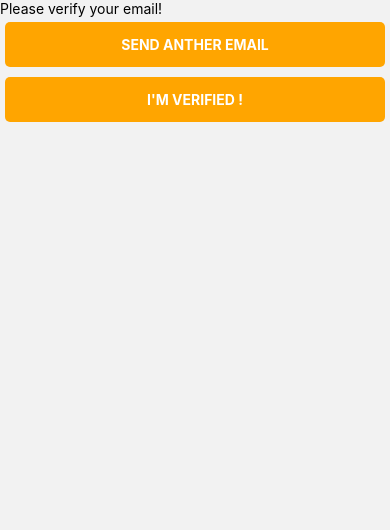
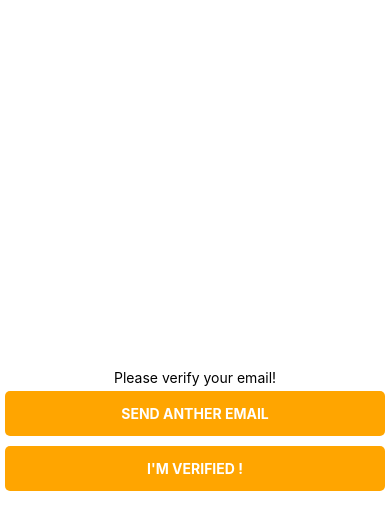
Before and after one commit to ALWHgithub/WhereTwoEat, a React Native app: screen /Verification in a window 390 px wide. Shown: the top 530 px of the page. Built offline with nearby package versions, Linux system fonts and the light colour scheme.

Commit message:
Added Verification,js Stylesheet

```diff
--- a/screens/Login.js
+++ b/screens/Login.js
@@ -44,7 +44,7 @@ function LoginScreen({ navigation }) {
     .then((userCredential) => {
       const user = userCredential.user;
       if(user.emailVerified) {
-        navigation.navigate('Verification', {User: user})
+        navigation.navigate('HomeStack', {User: user, Email: email, Username: username})
       } else {
         sendEmailVerification(authentication.currentUser)
         navigation.navigate('Verification', {User: user, Email: email, Username: username})
--- a/screens/Verification.js
+++ b/screens/Verification.js
@@ -1,7 +1,7 @@
 import { authentication } from "../firebase/firebase-config";
 import {signInWithEmailAndPassword, createUserWithEmailAndPassword, sendEmailVerification, applyActionCode} from "firebase/auth";
 import React, { useEffect, useState } from "react";
-import {SafeAreaView,Text} from 'react-native';
+import {SafeAreaView, Text, StyleSheet} from 'react-native';
 import StdButton from '../button';
 
 export default function Verification({ navigation,route}) {
@@ -33,10 +33,20 @@ export default function Verification({ navigation,route}) {
 
 
     return (
-      <SafeAreaView >
-        <Text>Please verify your email!</Text>
+      <SafeAreaView style={styles.container}>
+        <Text style={{textAlign:"center",}} >Please verify your email!</Text>
         <StdButton text = "Send anther email" onPress={sendEmail} />
         <StdButton text = "I'm verified !" onPress={handleSignIn} />
       </SafeAreaView>
     );
   }
+
+  const styles = StyleSheet.create({
+    container: {
+      flex: 1,
+      backgroundColor: '#fff',
+      // alignItems: 'center',
+      justifyContent: 'center',
+      paddingTop: 20,
+    },
+  });
```
